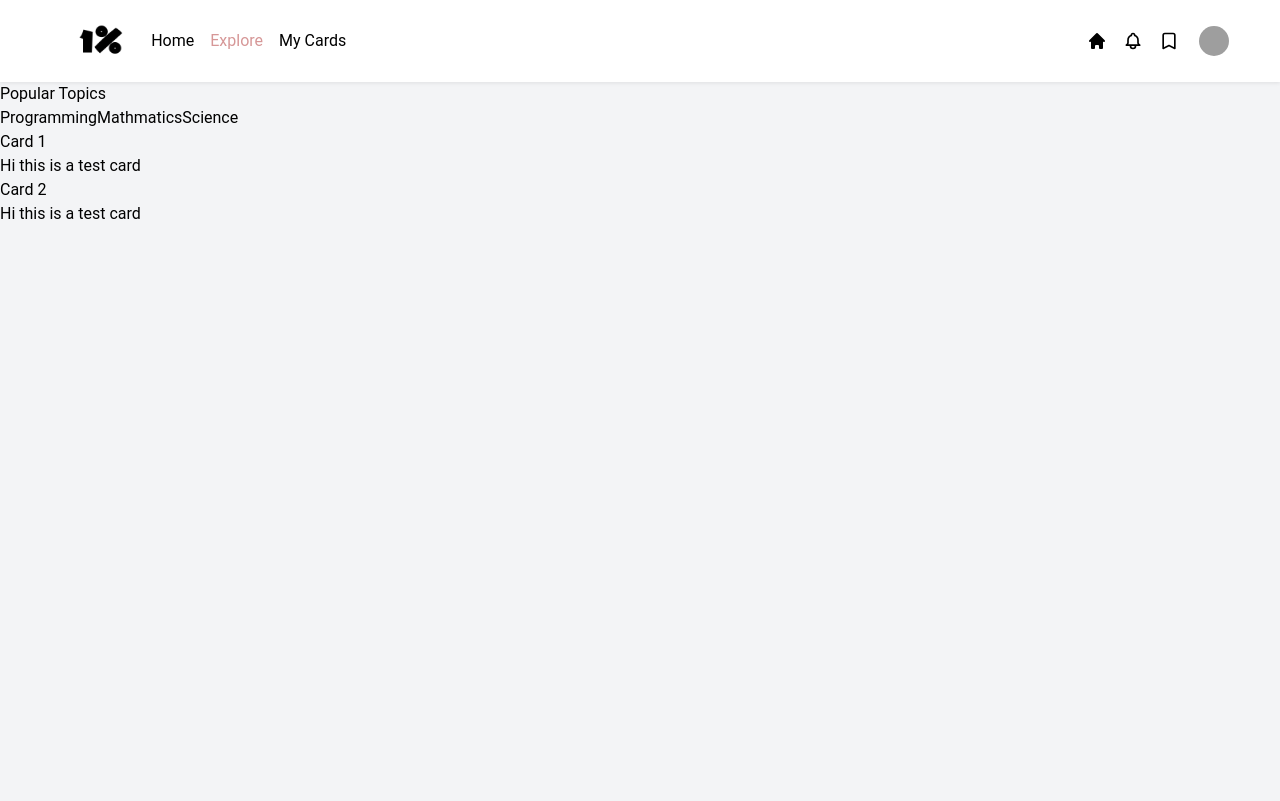
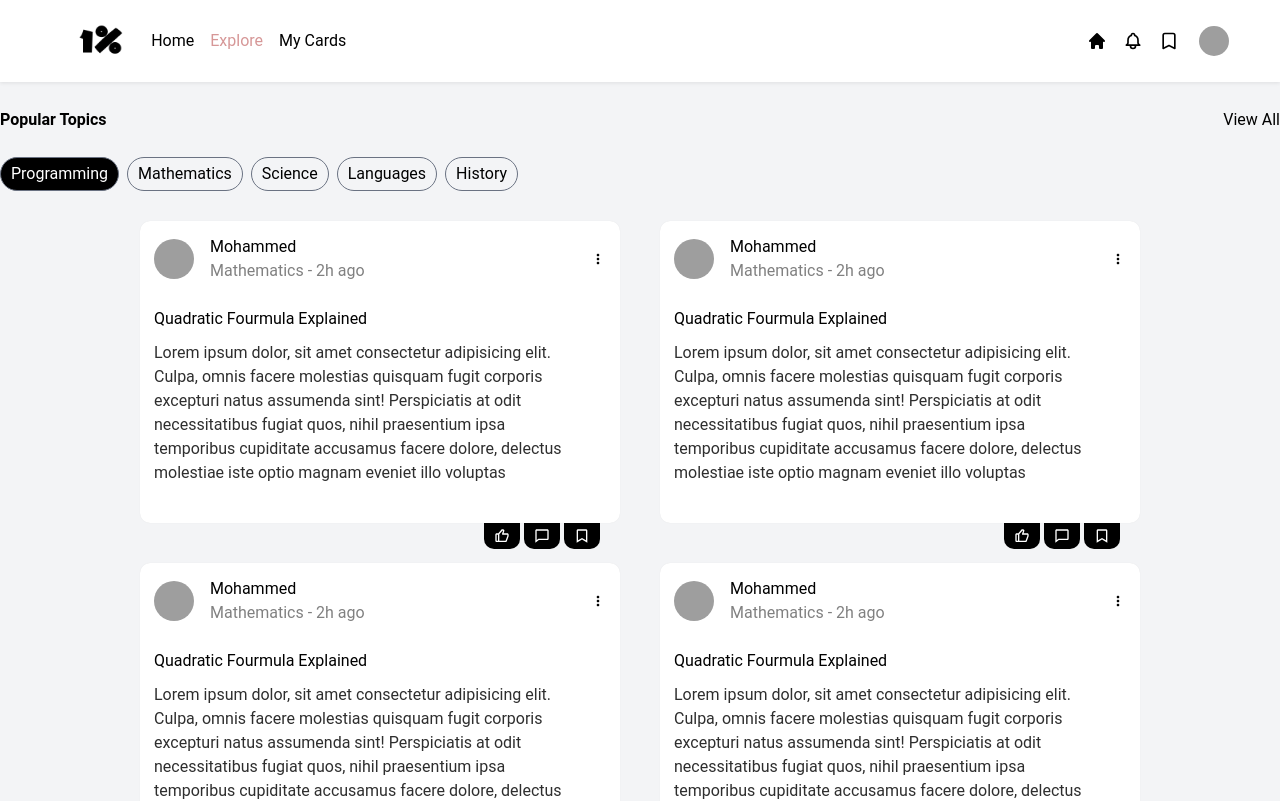
Before and after one commit to osamahussein-dev/1-percent, a React (Vite) app: page /explore in a window 1280 px wide. Shown: the top 801 px of the page. Built offline with nearby package versions, Linux system fonts and the light colour scheme; grey boxes are pictures that could not be loaded.

Commit message:
finalize the structure design of the explore page, we still can add the needed feature in the future

```diff
--- a/src/components/ExploreBtns.jsx
+++ b/src/components/ExploreBtns.jsx
@@ -1,9 +1,17 @@
+import SelectingBtn from "./SelectingBtn";
+
 function ExploreBtns() {
   return (
-    <div className="explore-buttons">
-      <button>Programming</button>
-      <button>Mathmatics</button>
-      <button>Science</button>
+    <div className="flex justify-center lg:justify-start flex-wrap gap-2">
+      <SelectingBtn
+        title={[
+          "Programming",
+          "Mathematics",
+          "Science",
+          "Languages",
+          "History",
+        ]}
+      />
     </div>
   );
 }
--- a/src/components/ExploreCard.jsx
+++ b/src/components/ExploreCard.jsx
@@ -1,8 +1,41 @@
-function ExploreCard({ title, description }) {
+import { BiDotsVerticalRounded } from "react-icons/bi";
+import PostTools from "./PostTools";
+import ProfileImg from "./ProfileImg";
+function ExploreCard() {
   return (
-    <div className="explore-card">
-      <h3>{title}</h3>
-      <p>{description}</p>
+    <div className="post max-w-[480px]">
+      <div className="author-appearance">
+        <div className="profile-wrapper">
+          <ProfileImg size={"40px"} />
+
+          <div className="user-info">
+            <h5>Mohammed</h5>
+            <p>
+              Mathematics - <span>2h ago</span>
+            </p>
+          </div>
+        </div>
+
+        <BiDotsVerticalRounded />
+      </div>
+
+      <div className="post-content">
+        <div className="heading-post">
+          <h4>Quadratic Fourmula Explained</h4>
+        </div>
+
+        <div className="content-msg">
+          <p>
+            Lorem ipsum dolor, sit amet consectetur adipisicing elit. Culpa,
+            omnis facere molestias quisquam fugit corporis excepturi natus
+            assumenda sint! Perspiciatis at odit necessitatibus fugiat quos,
+            nihil praesentium ipsa temporibus cupiditate accusamus facere
+            dolore, delectus molestiae iste optio magnam eveniet illo voluptas
+          </p>
+        </div>
+      </div>
+
+      <PostTools />
     </div>
   );
 }
--- a/src/components/ExploreUpper.jsx
+++ b/src/components/ExploreUpper.jsx
@@ -1,7 +1,25 @@
+import ExploreBtns from "./ExploreBtns";
+import ExploreCard from "./ExploreCard";
+
 function ExploreUpper() {
   return (
-    <div className="explore-upper">
-      <h2>Popular Topics</h2>
+    <div>
+      <div className="flex flex-col md:flex-row items-center md:justify-between gap-2 md:gap-0 py-[2%]">
+        <div>
+          <h2 className="font-[700]">Popular Topics</h2>
+        </div>
+
+        <a> View All </a>
+      </div>
+
+      <ExploreBtns />
+
+      <div className="py-[30px] flex justify-center flex-wrap gap-10 2xl:justify-start">
+        <ExploreCard />
+        <ExploreCard />
+        <ExploreCard />
+        <ExploreCard />
+      </div>
     </div>
   );
 }
--- a/src/pages/Explore.jsx
+++ b/src/pages/Explore.jsx
@@ -1,15 +1,10 @@
 import ExploreUpper from "../components/ExploreUpper";
-import ExploreBtns from "../components/ExploreBtns";
-import ExploreCard from "../components/ExploreCard";
 
 function Explore() {
   return (
-    <div className="explore-page">
-      <ExploreUpper />
-      <ExploreBtns />
-      <div className="explore-list">
-        <ExploreCard title="Card 1" description="Hi this is a test card" />
-        <ExploreCard title="Card 2" description="Hi this is a test card" />
+    <div className="explore">
+      <div className="container container-explore">
+        <ExploreUpper />
       </div>
     </div>
   );
```
